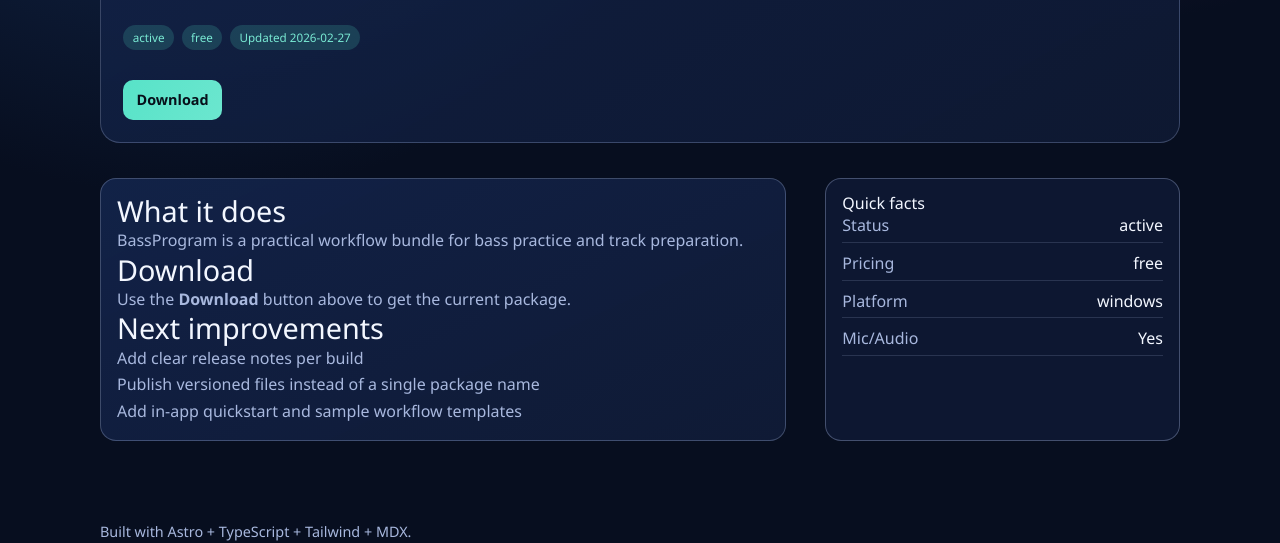
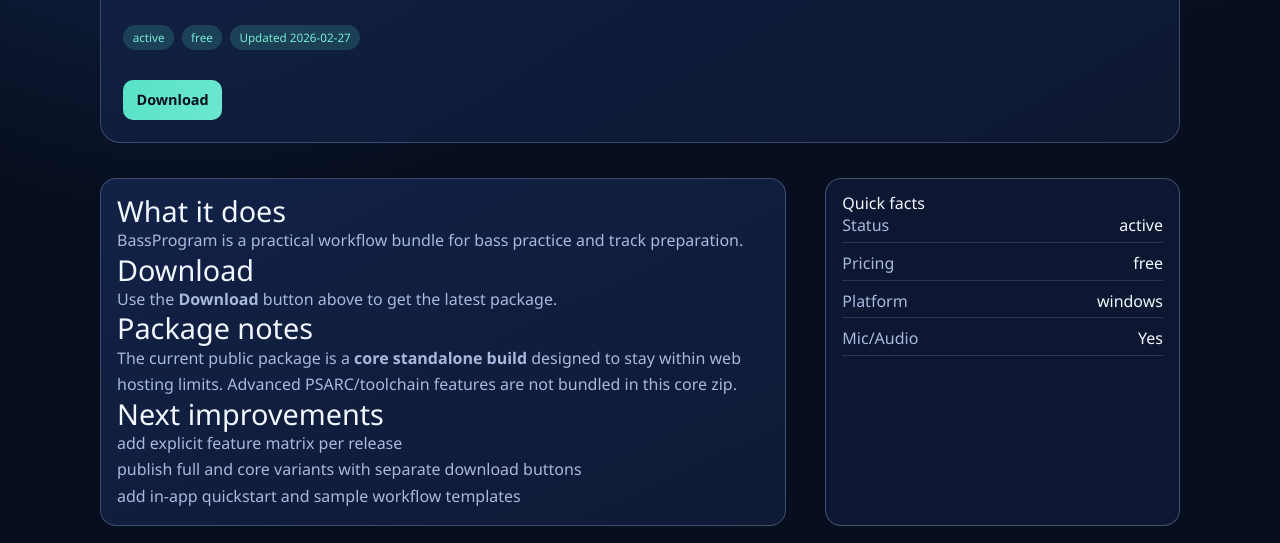
Before and after one commit to SqualieC/SqualieC.github.io, an Astro site: page /projects/bassprogram in a window 1280 px wide. Shown: the part 297-840 px from the top of the page. Built offline with nearby package versions, Linux system fonts and the light colour scheme; Astro itself is replaced by a stand-in of ours; no server answers.

Commit message:
Publish BassProgram core standalone download package

```diff
--- a/src/content/projects/bassprogram.mdx
+++ b/src/content/projects/bassprogram.mdx
@@ -24,10 +24,15 @@
 
 ## Download
 
-Use the **Download** button above to get the current package.
+Use the **Download** button above to get the latest package.
+
+## Package notes
+
+The current public package is a **core standalone build** designed to stay within web hosting limits.
+Advanced PSARC/toolchain features are not bundled in this core zip.
 
 ## Next improvements
 
-- Add clear release notes per build
-- Publish versioned files instead of a single package name
-- Add in-app quickstart and sample workflow templates
+- add explicit feature matrix per release
+- publish full and core variants with separate download buttons
+- add in-app quickstart and sample workflow templates
```
Also changed, not shown: 1 other file.
